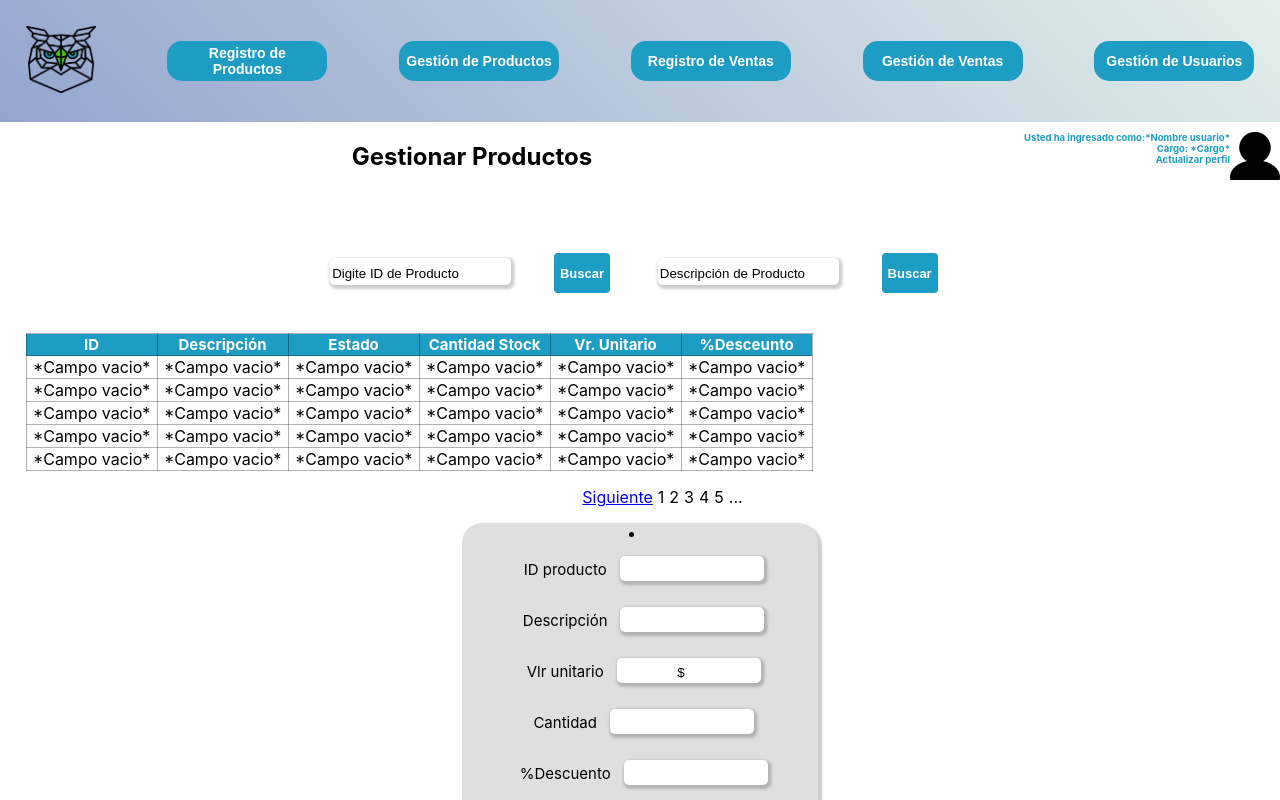
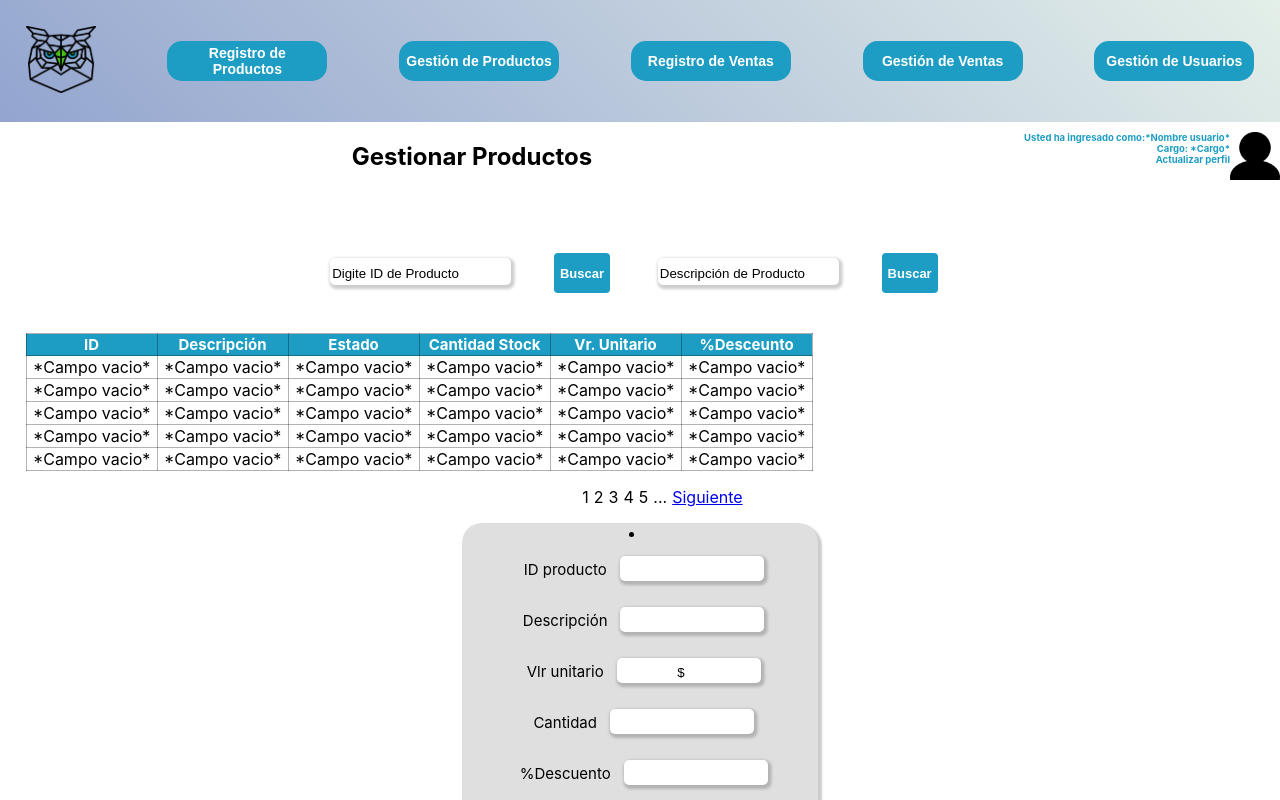
Before and after one commit to wolfangvera/g.p.i, a React (Create React App) app: page /GestionarProducto in a window 1280 px wide. Shown: the top 800 px of the page. Built offline with nearby package versions, Linux system fonts and the light colour scheme.

Commit message:
Update GestionarProducto.js
Ultimas adecuaciones, pendiente centrar la tabla

```diff
--- a/src/pages/GestionarProducto.js
+++ b/src/pages/GestionarProducto.js
@@ -72,18 +72,18 @@ const GestionarProducto = () => {
                         </tbody>
                     </table>
                     <ul className="cambio_pag">
+                        <li>1</li>
+                        <li>2</li>
+                        <li>3</li>
+                        <li>4</li>
+                        <li>5</li>
+                        <li>...</li>
                         <li>
                             <a href="/siguiente">
 
                                 Siguiente
                             </a>
                         </li>
-                        <li>1</li>
-                        <li>2</li>
-                        <li>3</li>
-                        <li>4</li>
-                        <li>5</li>
-                        <li>...</li>
                     </ul>
                 </div>
 
```
